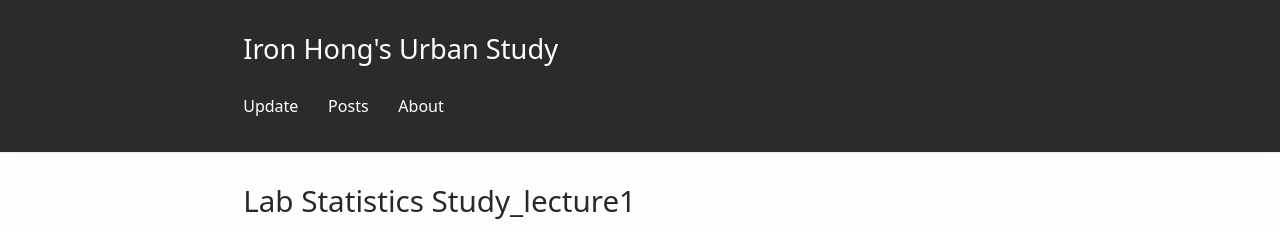
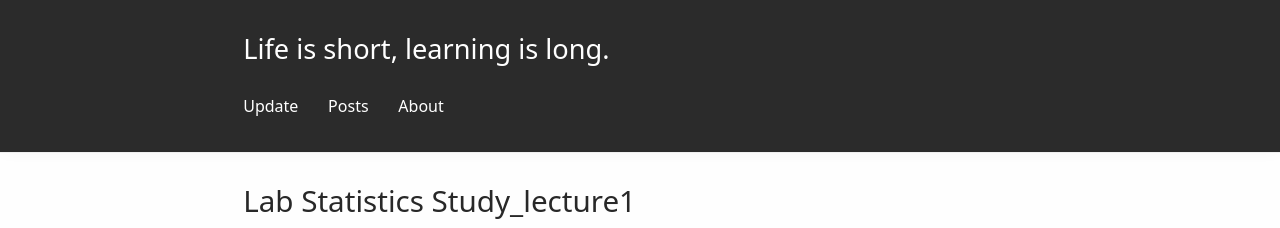
Before and after one commit to iron-hong/iron-hong.github.io, a Jekyll site: the page built from index.html, in a window 1280 px wide. Shown: the top 228 px of the page. Built offline with Jekyll 4.4.1, drawn with Linux system fonts in a browser that asks for light colours; the list of posts is cut into pages by our own code.

Commit message:
Update _config.yml

```diff
--- a/_config.yml
+++ b/_config.yml
@@ -1,4 +1,4 @@
-title: "Iron Hong's Urban Study"
+title: "Life is short, learning is long."
 author: "Iron Hong"
 description: "a blog about urban reserch"
 lang: "en"
```
